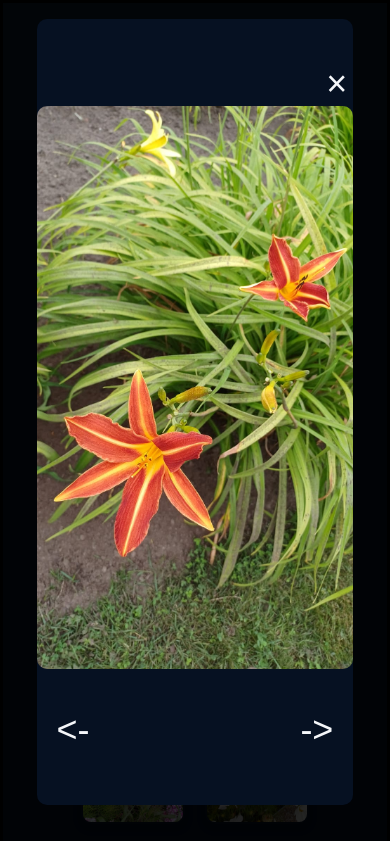
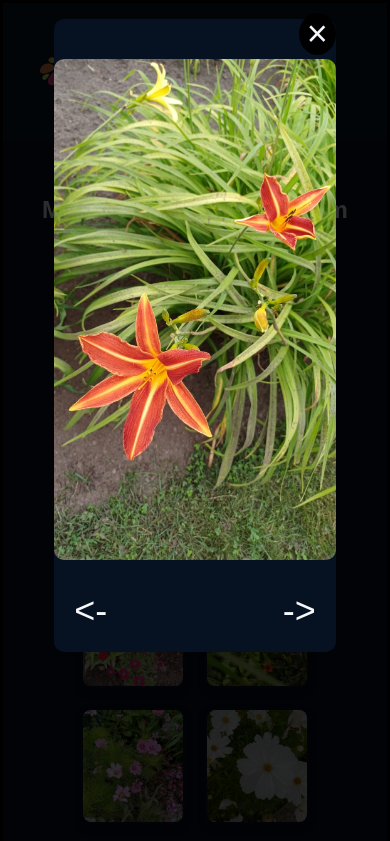
Before and after one commit to c-bakis/fotogram, a plain HTML site: page index.html in a window 390 px wide. Both pictures are taken after a click on the button 133 px from the left and 358 px from the top of the page. Shown: the top 841 px of the page. Drawn offline with Linux system fonts and the light colour scheme; a web font is replaced by a local one.

Commit message:
style close button position always on top

```diff
--- a/style/style.css
+++ b/style/style.css
@@ -128,8 +128,13 @@ dialog {
     cursor: pointer;
 }
 .close {
+    position: absolute;
+    top: 10px;
     align-self: flex-end;
-    padding-top: 10px;
+    margin-top: 10px;
+    padding: 0 8px;
+    background-color: black;
+    border-radius: 50%;
 }
 .next-image, .prev-image {
     margin: 10px;
@@ -138,9 +143,22 @@ dialog {
 .next-and-prev-buttons {
     display: flex;
     justify-content: space-between;
+    align-items: end;
     width: 100%;
-    margin-top: 20px;
+    margin-top: 10px;
 }
+.arrow {
+    box-sizing: border-box;
+    width: 40px;
+    height: 40px;
+    background: radial-gradient(circle at 50% 50%, white 40%, var(--background-color) 41%);
+    border: 1px solid var(--background-color);
+    border-radius: 50%;
+}
+.prev {
+    transform: rotate(180deg);
+}
+
 
 @media (max-width: 786px) {
     main {
@@ -154,18 +172,22 @@ dialog {
         font-size: 2em;
     }
     .img-div img {
-        max-width: 112px;
+        width: 112px;
         height: 112px;
     }
     .inner-dialog {
         width: 70%;
         padding: 0;
     }
+    .close {
+        top: 0;
+    }
 }
 @media (max-width: 590px) {
     .inner-dialog {
-        width: 90%;
-        height: calc(100% - 20px);
+        width: 80%;
+        height: auto;
+        padding-top: 40px;
     }
 }
 
```
